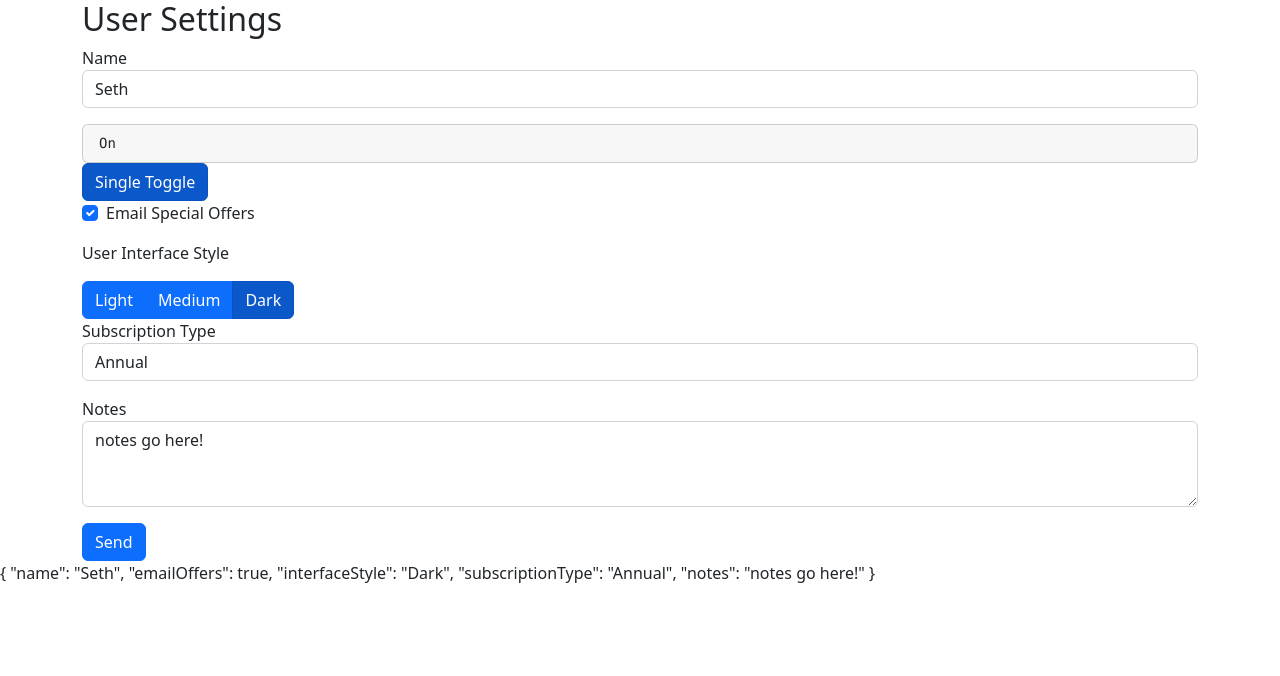
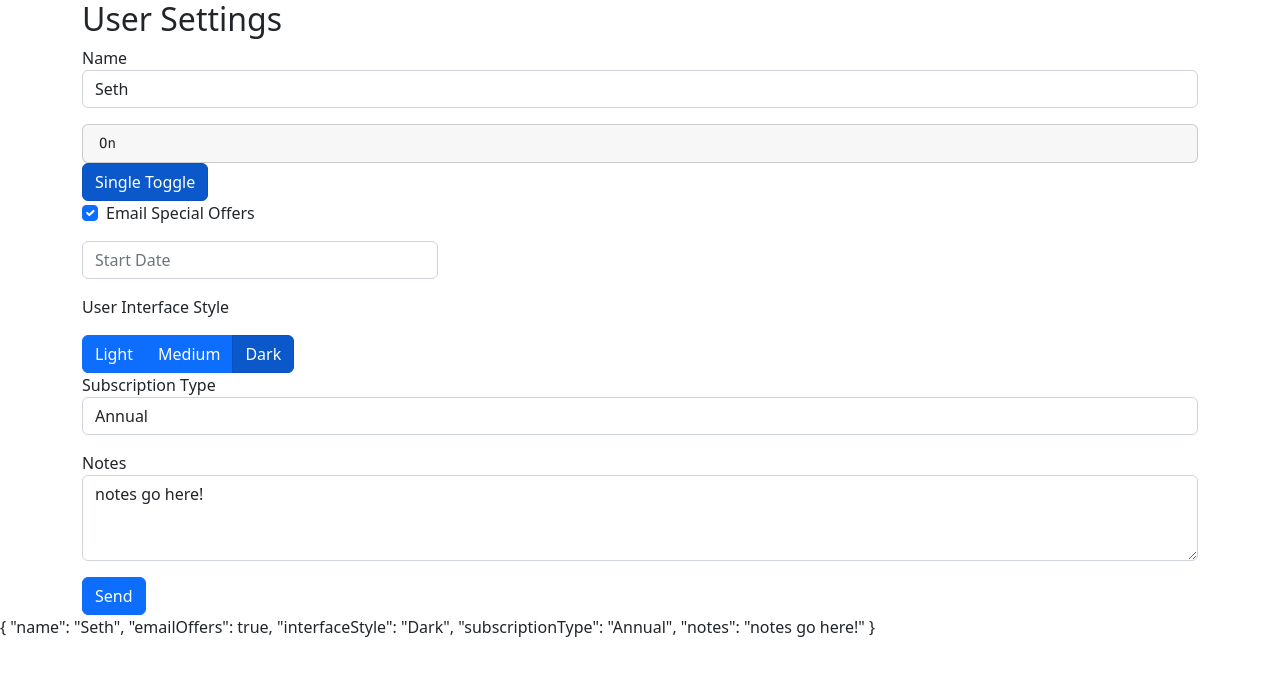
Before and after one commit to sbrevolution5/form-demo, an Angular app: page / in a window 1280 px wide. Shown: the top 676 px of the page. Built offline with nearby package versions, Linux system fonts and the light colour scheme.

Commit message:
add datepicker

```diff
--- a/angular.json
+++ b/angular.json
@@ -23,6 +23,7 @@
               "src/assets"
             ],
             "styles": [
+              "node_modules/ngx-bootstrap/datepicker/bs-datepicker.css",
               "node_modules/bootstrap/dist/css/bootstrap.css",
               "src/styles.css"
             ],
--- a/src/app/app.module.ts
+++ b/src/app/app.module.ts
@@ -6,7 +6,8 @@ import { AppComponent } from './app.component';
 import { UserSettingsFormComponent } from './user-settings-form/user-settings-form.component';
 import { HttpClientModule } from '@angular/common/http';
 import {ButtonsModule} from 'ngx-bootstrap/buttons';
-
+import {BrowserAnimationsModule} from '@angular/platform-browser/animations'
+import {BsDatepickerModule} from 'ngx-bootstrap/datepicker'
 @NgModule({
   declarations: [
     AppComponent,
@@ -16,7 +17,9 @@ import {ButtonsModule} from 'ngx-bootstrap/buttons';
     BrowserModule,
     FormsModule,
     HttpClientModule,
-    ButtonsModule.forRoot()
+    ButtonsModule.forRoot(),
+    BrowserAnimationsModule,
+    BsDatepickerModule.forRoot()
   ],
   providers: [],
   bootstrap: [AppComponent]
--- a/src/app/user-settings-form/user-settings-form.component.html
+++ b/src/app/user-settings-form/user-settings-form.component.html
@@ -17,6 +17,11 @@
       <input type="checkbox" class="form-check-input" id="emailOffers" name="emailOffers"
         [(ngModel)]="userSettings.emailOffers">
       <label for="emailOffers" class="form-check-label">Email Special Offers</label>
+    </div>
+    <div class="row">
+      <div class="col-xs-12 col-12 col-md-4 form-group mb-3">
+        <input type="text" placeholder="Start Date" class="form-control" bsDatepicker>
+      </div>
     </div>
 
     <div class="mb-3">
--- a/src/app/user-settings-form/user-settings-form.component.ts
+++ b/src/app/user-settings-form/user-settings-form.component.ts
@@ -17,14 +17,18 @@ export class UserSettingsFormComponent implements OnInit {
     subscriptionType: 'Annual',
     notes: 'notes go here!'
   }
+  startDate: Date;
   userSettings : UserSettings={...this.originalUserSettings};
   subscriptionTypes= new Observable<string[]>();
   postError = false;
   postErrorMessage = '';
-  constructor(private dataService: DataService) { }
+  constructor(private dataService: DataService) {
+    this.startDate = new Date();
+  }
   singleModel = 'On';
   ngOnInit(): void {
     this.subscriptionTypes = this.dataService.getSubscriptionTypes();
+
   }
   onHttpError(errorResponse: any){
     console.log('error: ',errorResponse);
```
